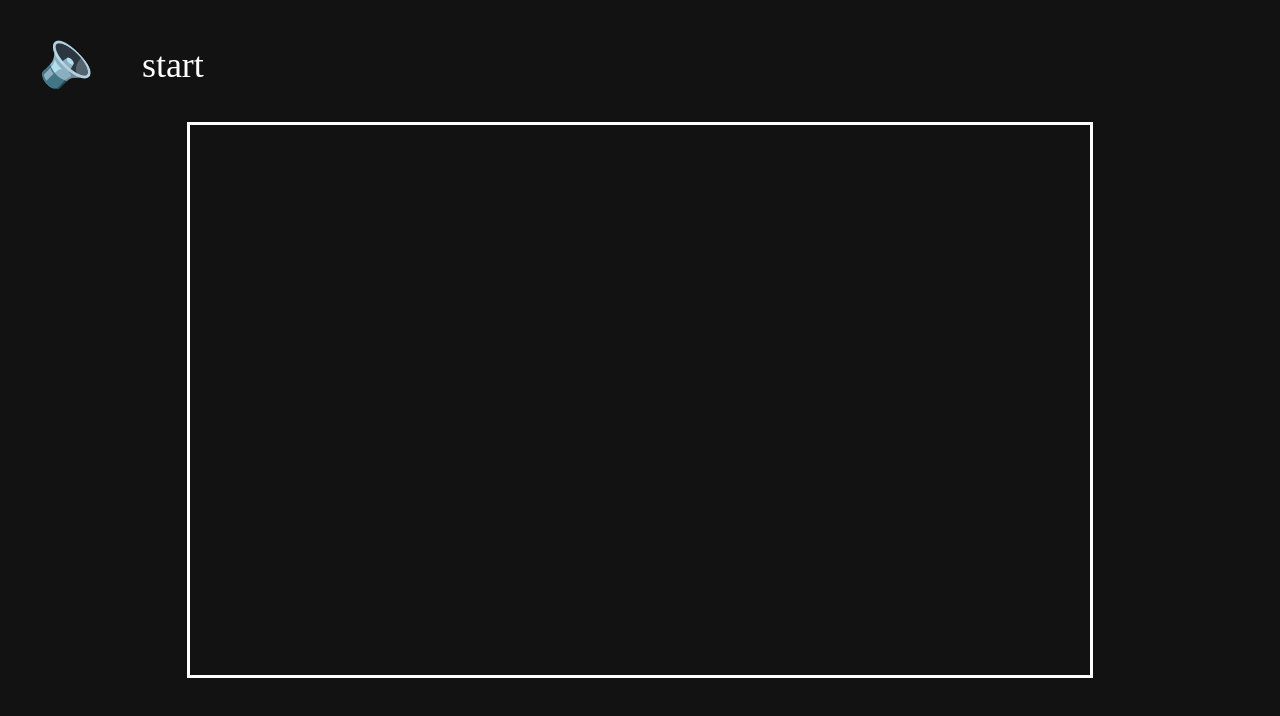
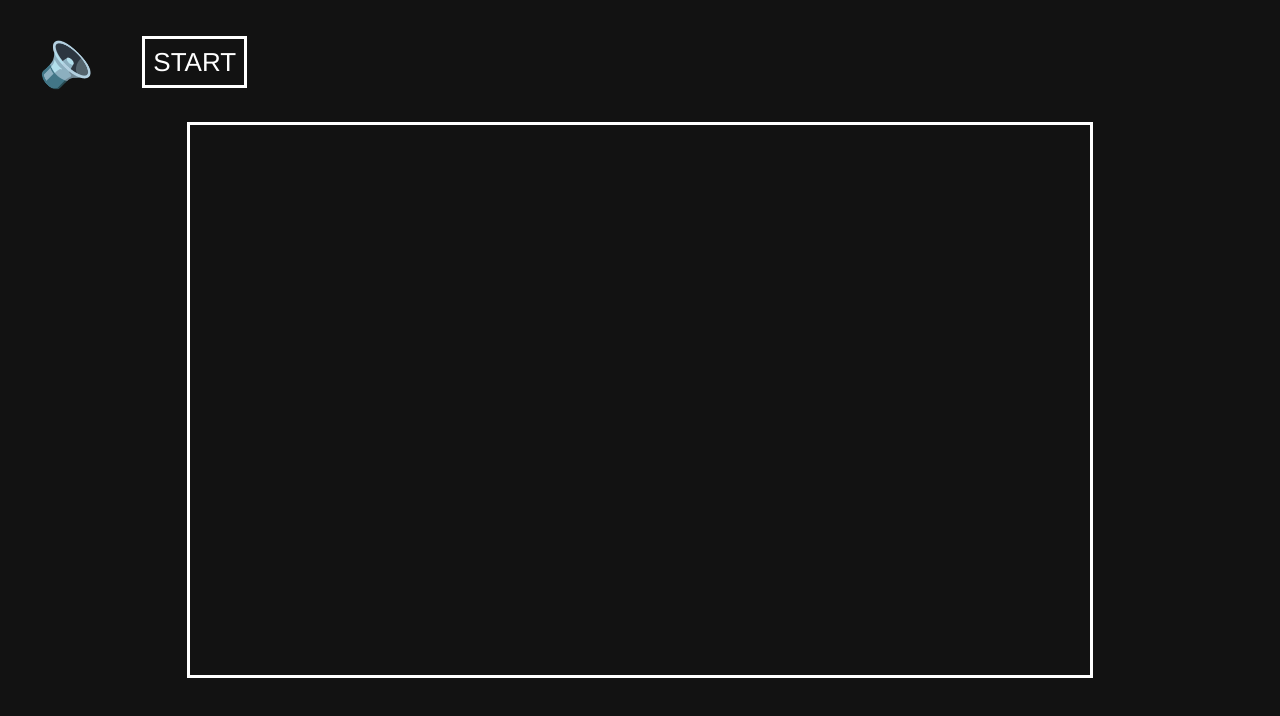
Before and after one commit to xenleme/pong-game, a website: page index.html in a window 1280 px wide. Drawn offline with Linux system fonts and the light colour scheme.

Commit message:
Updated styles of the start button

```diff
--- a/index.html
+++ b/index.html
@@ -1,47 +1,23 @@
 <!DOCTYPE html>
 <html lang="en">
-
   <head>
     <meta charset="UTF-8" />
     <meta name="viewport" content="width=device-width, initial-scale=1.0" />
     <meta http-equiv="X-UA-Compatible" content="ie=edge" />
-  <link href="https://fonts.googleapis.com/css?family=Orbitron&display=swap" rel="stylesheet" />
+    <link
+      href="https://fonts.googleapis.com/css?family=Orbitron&display=swap"
+      rel="stylesheet"
+    />
+    <link rel="stylesheet" href="src/css/style.css" />
     <title>Pong Game | Built with Javascript and HTML5 Canvas</title>
   </head>
 
   <body>
-  <style>
-    body {
-      background-color: #121212;
-    }
-
-    #pong {
-      border: 3px solid #fff;
-      position: absolute;
-      top: 50%;
-      left: 50%;
-      transform: translate(-50%, -50%);
-    }
-
-    #startBtn {
-      color: white;
-      font-size: 36px;
-    }
-
-    #soundControl {
-      display: inline-block;
-      font-size: 56px;
-      padding: 17px 30px;
-    }
-
-    span {
-      cursor: pointer;
-    }
-  </style>
+    <div class="controls">
       <span id="soundControl">🔈</span>
-  <span id="startBtn">start</span>
+      <span id="startBtn">Start</span>
+    </div>
     <canvas id="pong" width="900" height="550"></canvas>
     <script src="src/js/pong-game.js"></script>
   </body>
-
 </html>
--- /dev/null
+++ b/src/css/style.css
@@ -0,0 +1,37 @@
+body {
+  background-color: #121212;
+  font-family: Helvetica, sans-serif;
+}
+
+#pong {
+  border: 3px solid #fff;
+  position: absolute;
+  top: 50%;
+  left: 50%;
+  transform: translate(-50%, -50%);
+}
+
+#startBtn {
+  color: white;
+  font-size: 26px;
+  text-transform: uppercase;
+  padding: 8px;
+  vertical-align: super;
+  border: 3px solid #fff;
+  transition: all 0.2s;
+}
+
+#startBtn:hover {
+  background-color: #fff;
+  color: #000;
+}
+
+#soundControl {
+  display: inline-block;
+  font-size: 56px;
+  padding: 17px 30px;
+}
+
+span {
+  cursor: pointer;
+}
```
Lines whose indentation alone changed are shown as unchanged.
